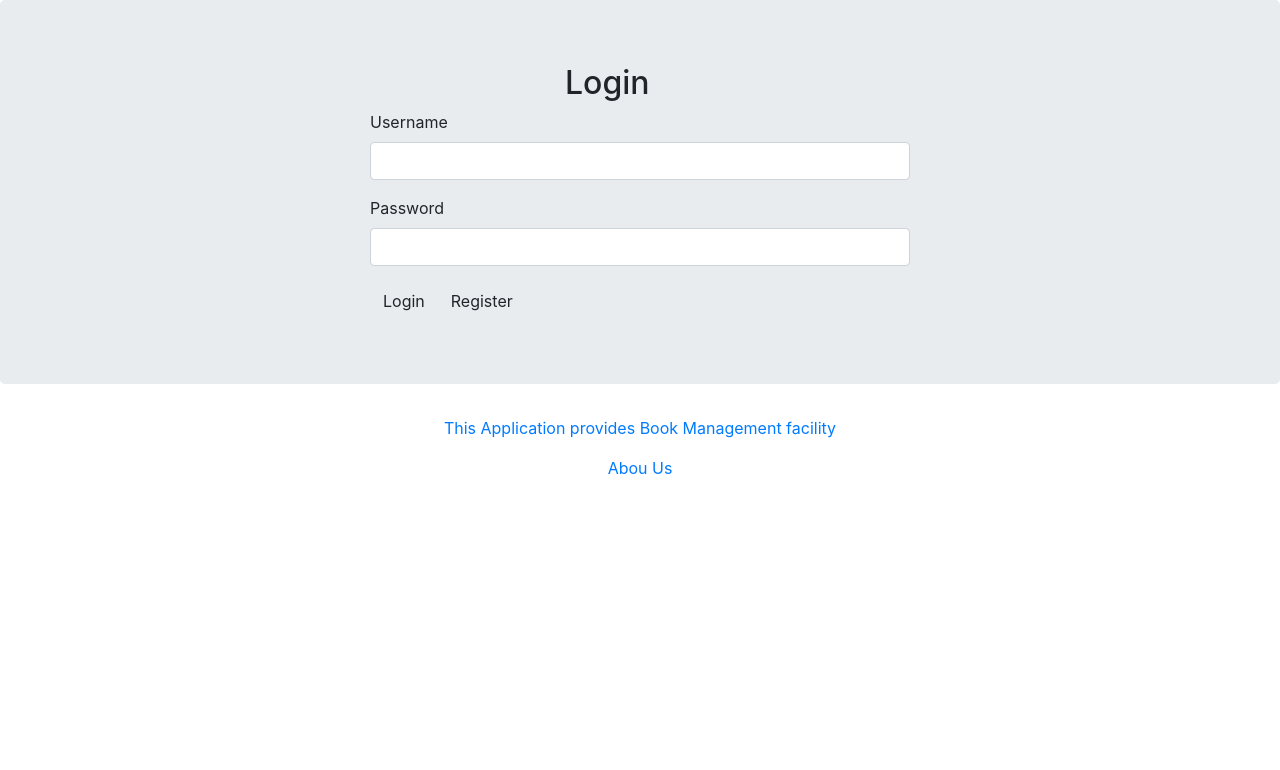
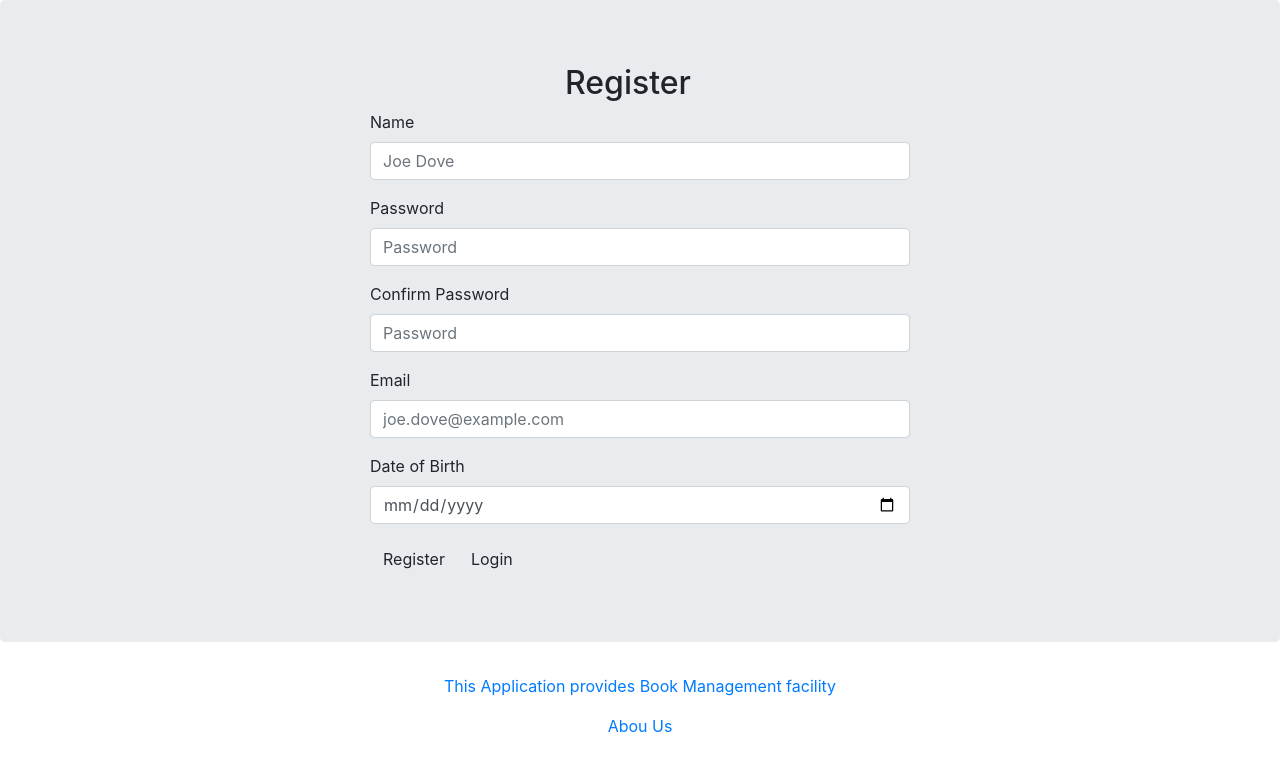
Before and after one commit to surajkj/BookManagementUI, an Angular app: page / in a window 1280 px wide. Shown: the top 770 px of the page. Built offline with nearby package versions, Linux system fonts and the light colour scheme.

Commit message:
Registration UI done

```diff
--- a/src/app/ui/login/login.component.html
+++ b/src/app/ui/login/login.component.html
@@ -1,6 +1,6 @@
-
+<app-register></app-register>
 <!-- main app container -->
-<div class="jumbotron">
+<!-- <div class="jumbotron">
         <div class="container">
             <div class="row">
                 <div class="col-sm-6 offset-sm-3">
@@ -28,14 +28,14 @@
                 </div>
             </div>
         </div>
-    </div>
+    </div> -->
 
     <!-- credits -->
-    <div class="text-center">
+    <!-- <div class="text-center">
         <p>
             <a href="#" target="_top">This Application provides Book Management facility</a>
         </p>
         <p>
             <a href="#" target="_top">Abou Us</a>
         </p>
-    </div>
+    </div> -->
--- a/src/app/ui/register/register.component.html
+++ b/src/app/ui/register/register.component.html
@@ -1,3 +1,55 @@
-<p>
-  register works!
-</p>
+<!-- main app container -->
+ <div class="jumbotron">
+        <div class="container">
+            <div class="row">
+                <div class="col-sm-6 offset-sm-3">
+
+<div class="col-sm-8 offset-sm-4">
+        <h2>Register</h2>
+</div>
+
+<form>
+    <div class="form-group">
+        <label for="name">Name</label>
+        <input type="text" formControlName="name" class="form-control" placeholder="Joe Dove" autocomplete='name'/>
+    </div>
+
+    <div class="form-group">
+        <label for="password">Password</label>
+        <input type="password" formControlName="password" class="form-control" placeholder="Password"  autocomplete='off'/>
+    </div>
+
+    <div class="form-group">
+        <label for="confirmPassword">Confirm Password</label>
+        <input type="password" formControlName="confirmPassword" class="form-control" placeholder="Password" autocomplete='off'/>
+    </div>
+
+    <div class="form-group">
+        <label for="email">Email</label>
+        <input type="email" formControlName="email" class="form-control" placeholder="joe.dove@example.com" autocomplete="email" />
+    </div>
+
+    <div class="form-group">
+        <label for="dob">Date of Birth</label>
+        <input type="date" formControlName="dob" class="form-control" autocomplete='off'/>
+    </div>
+
+    <div id="form-group">
+        <button class="btn btn-group">Register</button>
+        <a class="btn btn-link">Login</a>
+    </div>
+</form>
+                </div>
+            </div>
+        </div>
+    </div>
+
+    <!-- credits -->
+     <div class="text-center">
+        <p>
+            <a href="#" target="_top">This Application provides Book Management facility</a>
+        </p>
+        <p>
+            <a href="#" target="_top">Abou Us</a>
+        </p>
+    </div>
```
